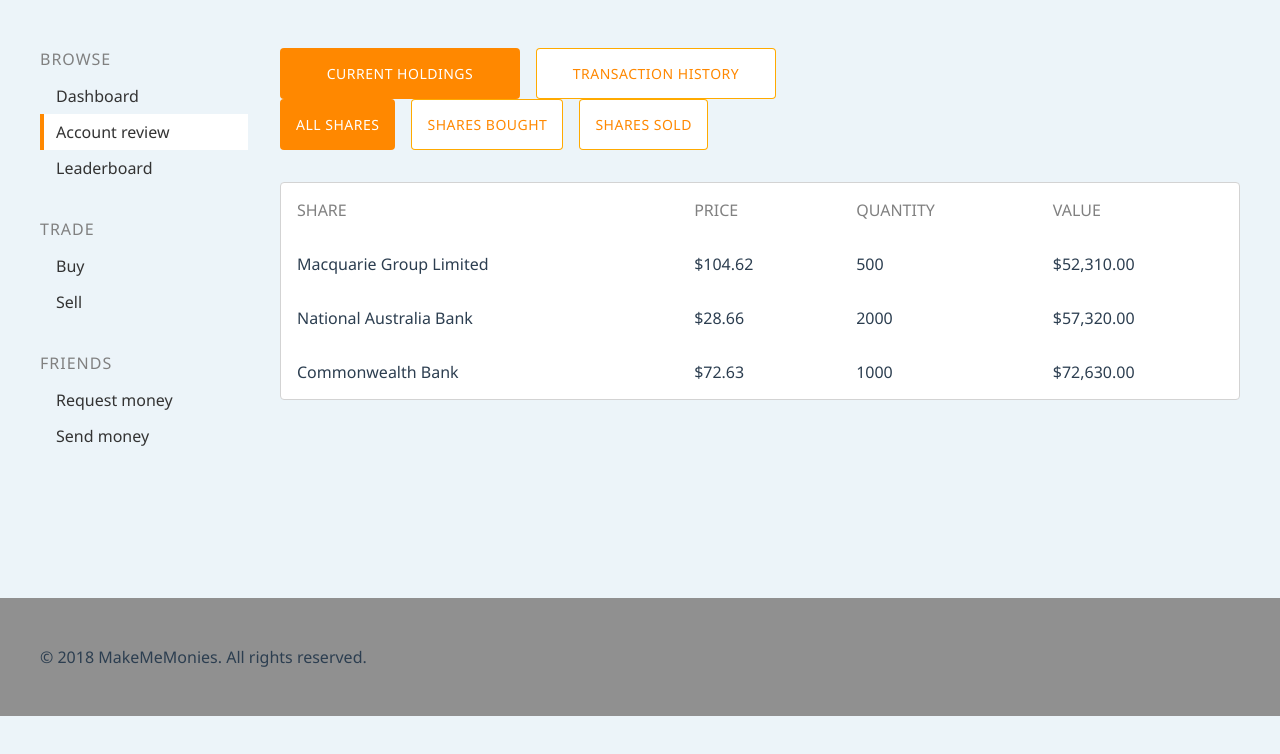
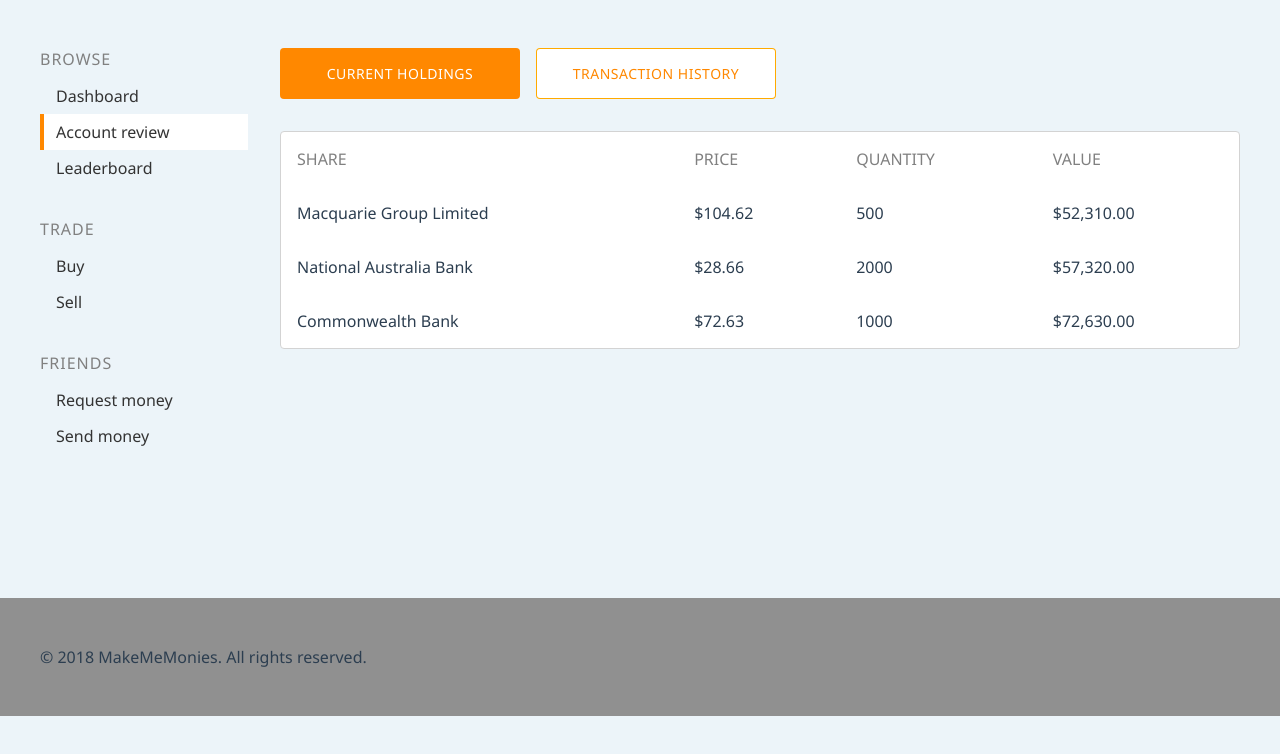
Before and after one commit to Pancrisp/meed-client, a Vue app: page /review in a window 1280 px wide. Shown: the top 754 px of the page. Built offline with nearby package versions, Linux system fonts and the light colour scheme; no server answers.

Commit message:
Remove transactions toggle

```diff
--- a/src/views/Review.vue
+++ b/src/views/Review.vue
@@ -6,12 +6,6 @@
         <button class="btn btn-large" :class="{ active: holdingsActive }" @click="holdingsToggle">Current Holdings</button>
         <button class="btn btn-large" :class="{ active: historyActive }" @click="historyToggle">Transaction History</button>
       </div>
-      <div class="filter">
-        <button class="btn btn-default" :class="{ active: allSharesActive }" @click="historyFilter">All Shares</button>
-        <button class="btn btn-default" :class="{ active: sharesBoughtActive }" @click="historyFilter">Shares Bought</button>
-        <button class="btn btn-default" :class="{ active: sharesSoldActive }" @click="historyFilter">Shares Sold</button>
-      </div>
-
       <!-- Current holdings -->
       <div v-if="showHoldings">
         <user-holdings :holdings="holdings"></user-holdings>
@@ -26,9 +20,10 @@
 
 <script>
 import axios from "axios";
-import UserTransactions from "@/components/UserTransactions.vue";
+
 import NavApp from "@/components/partials/NavApp.vue";
 import UserHoldings from "@/components/UserHoldings.vue";
+import UserTransactions from "@/components/UserTransactions.vue";
 
 export default {
   name: "Review",
@@ -43,10 +38,6 @@
       historyActive: false,
       showHoldings: true,
       showHistory: false,
-
-      allSharesActive: true,
-      sharesBoughtActive: false,
-      sharesSoldActive: false,
 
       holdings: [],
       transactions: []
@@ -64,12 +55,6 @@
       this.historyActive = !this.historyActive;
       this.showHoldings = false;
       this.holdingsActive = false;
-    },
-    historyFilter() {
-      this.showHistory = !this.showHistory;
-      this.allSharesActive = this.historyActive;
-      this.sharesBoughtActive = false;
-      this.sharesSoldActive = false;
     }
   },
   created() {
```
